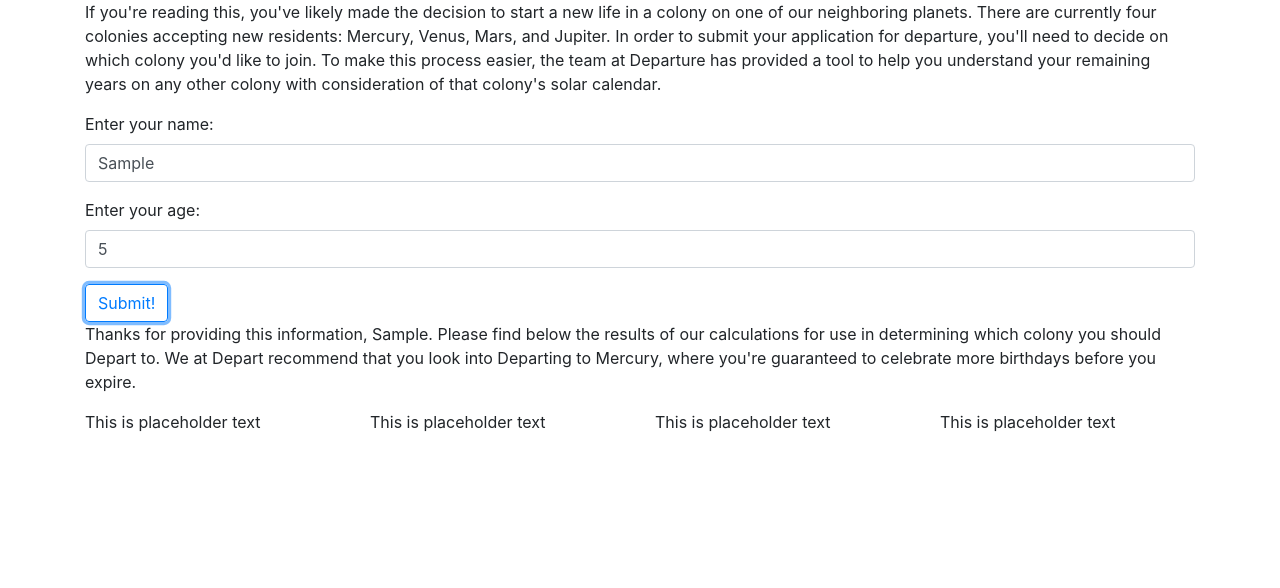
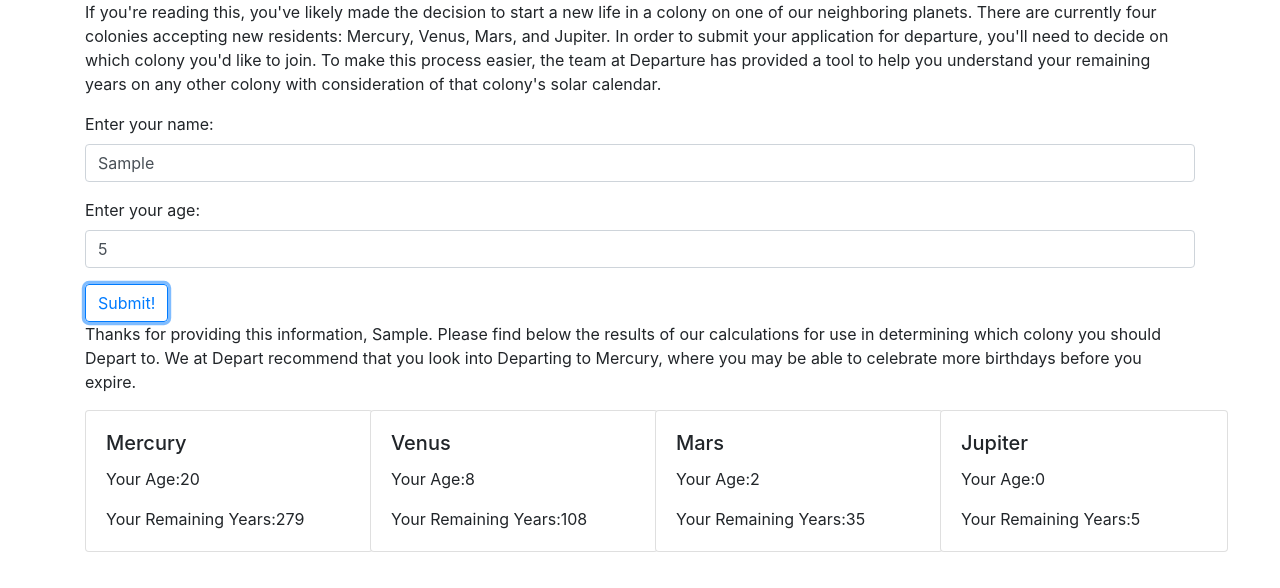
Before and after one commit to Zahnen/solar-age-calculator, a website built with webpack: page src/index.html in a window 1280 px wide. Both pictures are taken after typing "Sample", "5" into the empty fields and a click on the button "Submit!". Built offline with nearby package versions, Linux system fonts and the light colour scheme.

Commit message:
add HTML + UI code to display age and expectancy on index.html

```diff
--- a/src/index.html
+++ b/src/index.html
@@ -22,20 +22,44 @@
   </div>
   <div class ="container" id=planetResults>
     <div>
-      <p>Thanks for providing this information, <span class="userName"></span>. Please find below the results of our calculations for use in determining which colony you should Depart to. We at Depart recommend that you look into Departing to Mercury, where you're guaranteed to celebrate more birthdays before you expire.</p>
+      <p>Thanks for providing this information, <span class="userName"></span>. Please find below the results of our calculations for use in determining which colony you should Depart to. We at Depart recommend that you look into Departing to Mercury, where you may be able to celebrate more birthdays before you expire.</p>
     </div>
     <div class="row">
       <div class="col-3">
-        <p>This is placeholder text</p>
+        <div class="card" style="width: 18rem;">
+          <div class="card-body">
+            <h5 class="card-title">Mercury</h5>
+            <p class="card-text">Your Age:<span id="mercAge"></span></p>
+            <p class="card-text">Your Remaining Years:<span id="mercExpAge"></span></p>
+          </div>
+        </div>
       </div>
       <div class="col-3">
-        <p>This is placeholder text</p>
+        <div class="card" style="width: 18rem;">
+          <div class="card-body">
+            <h5 class="card-title">Venus</h5>
+            <p class="card-text">Your Age:<span id="venusAge"></span></p>
+            <p class="card-text">Your Remaining Years:<span id="venusExpAge"></span></p>
+          </div>
+        </div>
       </div>
       <div class="col-3">
-        <p>This is placeholder text</p>
+        <div class="card" style="width: 18rem;">
+          <div class="card-body">
+            <h5 class="card-title">Mars</h5>
+            <p class="card-text">Your Age:<span id="marsAge"></span></p>
+            <p class="card-text">Your Remaining Years:<span id="marsExpAge"></span></p>
+          </div>
+        </div>
       </div>
       <div class="col-3">
-        <p>This is placeholder text</p>
+        <div class="card" style="width: 18rem;">
+          <div class="card-body">
+            <h5 class="card-title">Jupiter</h5>
+            <p class="card-text">Your Age:<span id="jupAge"></span></p>
+            <p class="card-text">Your Remaining Years:<span id="jupExpAge"></span></p>
+          </div>
+        </div>
       </div>
     </div>
   </div>
--- a/src/main.js
+++ b/src/main.js
@@ -10,7 +10,23 @@ $(document).ready(function() {
     const name = $('#name').val();
     const age = $('#age').val();
     const user = new User(name, age);
+    const mercAge = (user.mercCalc());
+    const mercExpAge = (user.mercExpCalc());
+    const venusAge = (user.venusCalc());
+    const venusExpAge = (user.venusExpCalc());
+    const marsAge = (user.marsCalc());
+    const marsExpAge = (user.marsExpCalc());
+    const jupAge = (user.jupCalc());
+    const jupExpAge = (user.jupExpCalc());
     $('#planetResults').show();
-    $('.userName').append(name)
+    $('.userName').append(name);
+    $('#mercAge').append(mercAge);
+    $('#mercExpAge').append(mercExpAge);
+    $('#venusAge').append(venusAge);
+    $('#venusExpAge').append(venusExpAge);
+    $('#marsAge').append(marsAge);
+    $('#marsExpAge').append(marsExpAge);
+    $('#jupAge').append(jupAge);
+    $('#jupExpAge').append(jupExpAge);
   });
 });
```
